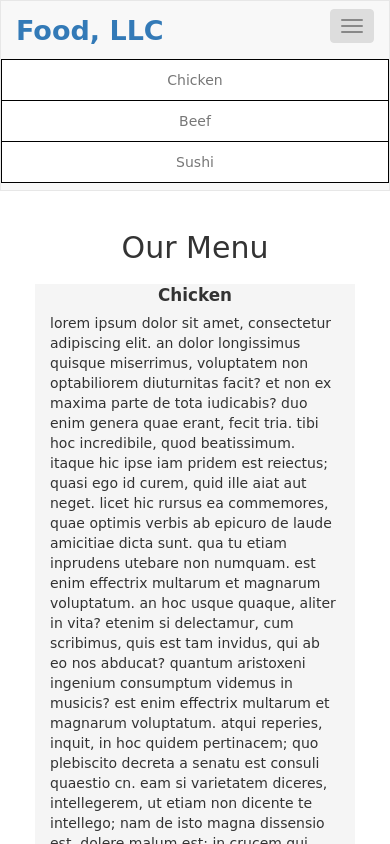
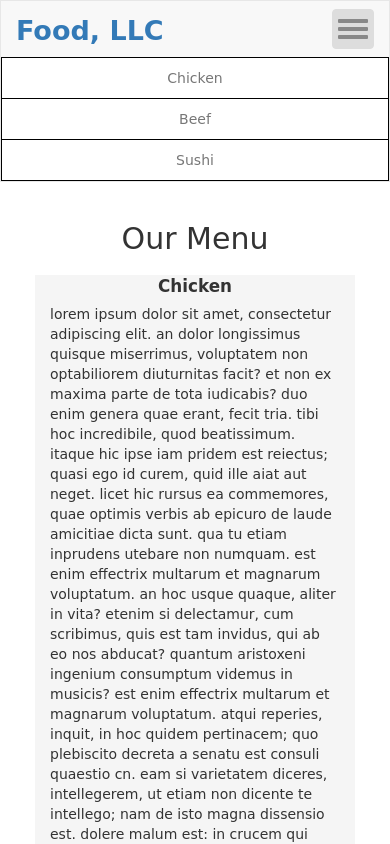
Before and after one commit to lmrigo/coursera-htmlcssjs, a plain HTML site: page module3-solution/index.html in a window 390 px wide. Both pictures are taken after a click on the button "Toggle navigation". Shown: the top 844 px of the page. Drawn offline with Linux system fonts and the light colour scheme.

Commit message:
added visible-xs to collapsable-nav menu

```diff
--- a/module3-solution/css/styles.css
+++ b/module3-solution/css/styles.css
@@ -8,16 +8,42 @@ body {
     min-height: 60px;
 }
 
+#header-nav .container {
+    padding: 0;
+}
+
+.navbar-header {
+    padding: 0px 15px 0px 15px;
+}
+
 .navbar-brand h1 { /* Restaurant name */
   font-family: cursive, Helvetica;
   font-size: 1.5em;
   font-weight: bold;
   margin-top: 0;
   margin-bottom: 0px;
+  padding-bottom: 15px;
 }
+
+.navbar-header .navbar-toggle {
+    height: 40px;
+    padding: 9px 5px 9px 5px;
+}
+
+.navbar-header .navbar-toggle .icon-bar {
+    height: 4px;
+    width: 30px;
+}
+
+#collapsable-nav {
+    padding: 0;
+  /*width: 100%;*/
+}
+
 #nav-list {
   border: solid 1px black;
   background-color: white;
+  margin: 0;
 }
 
 .nav-menu-item {
--- a/module3-solution/index.html
+++ b/module3-solution/index.html
@@ -34,7 +34,7 @@
         </div>
 
         <div id="collapsable-nav" class="collapse">
-           <ul id="nav-list" class="nav navbar-nav navbar-right">
+           <ul id="nav-list" class="nav navbar-nav navbar-right visible-xs">
             <li class="nav-menu-item">
               <a href="#chicken-description">Chicken</a>
             </li>
```
Lines whose indentation alone changed are shown as unchanged.
